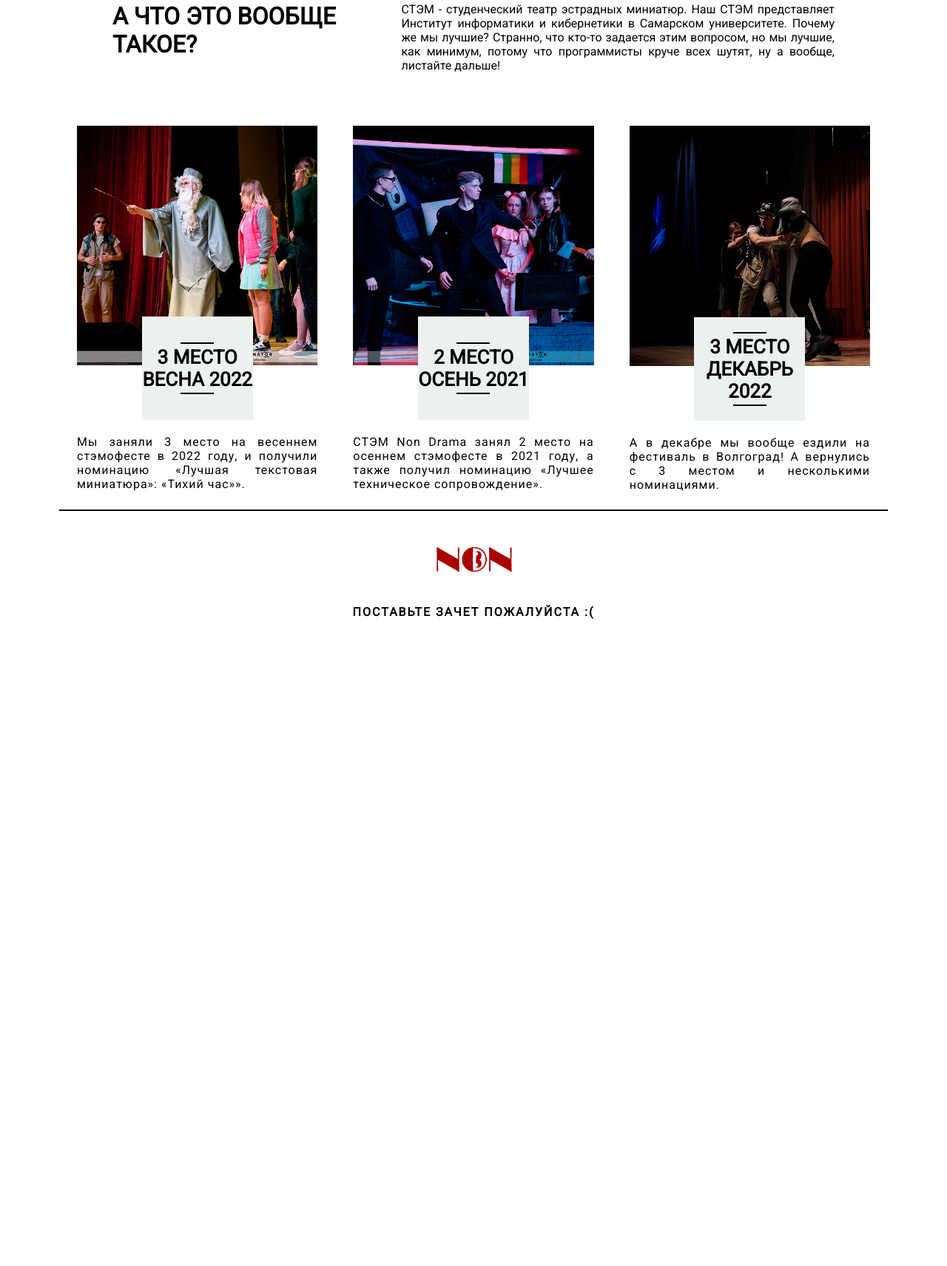
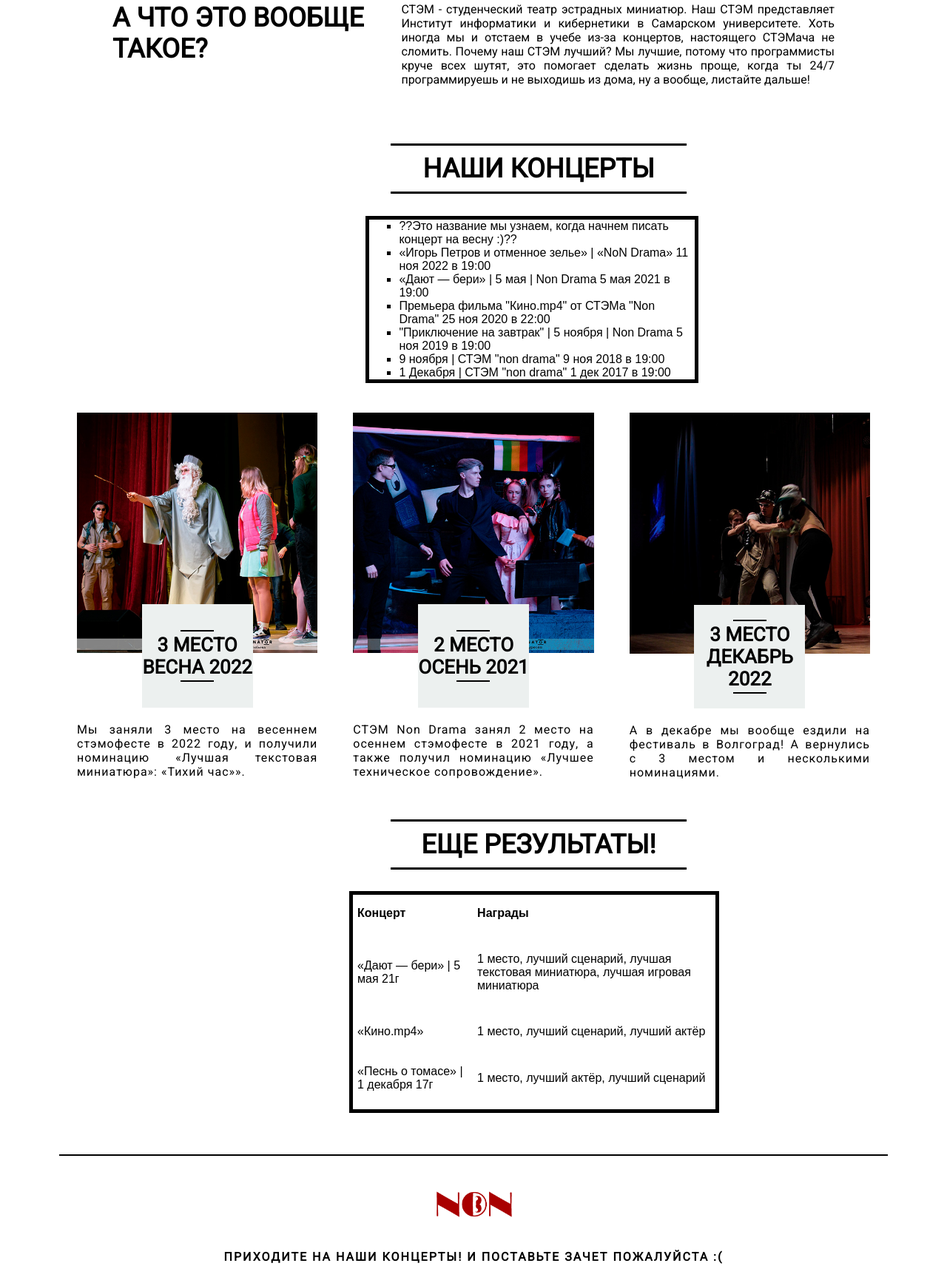
Before and after one commit to litirnntir/web-task, a plain HTML site: page index.html in a window 1280 px wide. Shown: the part 934-2646 px from the top of the page at 74% size. Before the commit the page ends 1827 px from the top, so only its background shows below. Drawn offline with Linux system fonts and the light colour scheme.

Commit message:
add table and list

```diff
--- a/css/index.css
+++ b/css/index.css
@@ -110,12 +110,40 @@ body{
 }
 .intro-header{
     text-transform: uppercase;
-    font-size: 32px;
+    font-size: 36px;
     margin-top: 16px;
 }
 .intro-text{
     font-weight: lighter;
     text-align: justify;
+}
+
+
+/* styles concerts list*/
+.concerts-header{
+    margin-left: 40%;
+    text-align: center;
+    font-size: 36px;
+    width: 400px;
+    border-top: 3px solid #000;
+    border-bottom: 3px solid #000;
+    padding: 10px 0;
+    grid-area: header;
+    text-transform: uppercase;
+}
+
+.list{
+    text-align: center;
+    margin-left: 37%;
+    width: 400px;
+    text-align: left;
+    font-family: sans-serif;
+    border-collapse: separate;
+    border-spacing: 5px;
+    background: #ffffff;
+    color: #000;
+    border: 5px solid #000000;
+    border-radius: 0px;
 }
 
 /* styles for blog section */
@@ -165,6 +193,36 @@ body{
     text-align: justify;
 }
 
+/* table styles */
+
+.results-header{
+    text-align: center;
+    margin-left: 40%;
+    font-size: 36px;
+    width: 400px;
+    border-top: 3px solid #000;
+    border-bottom: 3px solid #000;
+    padding: 10px 0;
+    grid-area: header;
+    text-transform: uppercase;
+}
+
+.table-container{
+    width: 500px;
+    height: 300px;
+    text-align: center;
+    margin-left: 35%;
+    margin-bottom: 5%;
+    text-align: left;
+    font-family: sans-serif;
+    border-collapse: separate;
+    border-spacing: 5px;
+    background: #ffffff;
+    color: #000;
+    border: 5px solid #000000;
+    border-radius: 0px;
+
+}
 /* styles for footer */
 .footer-container{
     display: flex;
@@ -181,4 +239,5 @@ body{
     font-weight: bold;
     text-transform: uppercase;
     letter-spacing: 2px;
+    text-align: center;
 }
--- a/index.html
+++ b/index.html
@@ -48,9 +48,28 @@
         <section class="intro">
             <h2 class="intro-header">А что это вообще такое?</h2>
             <p class="intro-text">СТЭМ - студенческий театр эстрадных миниатюр. Наш СТЭМ представляет Институт информатики и кибернетики в
-                Самарском университете.
-                Почему же мы лучшие? Странно, что кто-то задается этим вопросом, но мы лучшие, как минимум, потому что программисты круче всех шутят, ну а вообще, листайте дальше!
+                Самарском университете. Хоть иногда мы и отстаем в учебе из-за концертов, настоящего СТЭМача не сломить.
+                Почему наш СТЭМ лучший? Мы лучшие, потому что программисты круче всех шутят,
+                это помогает сделать жизнь проще, когда ты 24/7 программируешь и не выходишь из дома, ну а вообще, листайте дальше!
             </p>
+        </section>
+        <section>
+            <h1 class="concerts-header" >Наши концерты</h1>
+            <ul class="list" type="square">
+                <li>??Это название мы узнаем, когда начнем писать концерт на весну :)??</li>
+                <li>«Игорь Петров и отменное зелье» | «NoN Drama»
+                    11 ноя 2022 в 19:00</li>
+                <li>«Дают — бери» | 5 мая | Non Drama
+                    5 мая 2021 в 19:00</li>
+                <li>Премьера фильма "Кино.mp4" от СТЭМа "Non Drama"
+                    25 ноя 2020 в 22:00</li>
+                <li>"Приключение на завтрак" | 5 ноября | Non Drama
+                    5 ноя 2019 в 19:00</li>
+                <li>9 ноября | СТЭМ "non drama"
+                    9 ноя 2018 в 19:00</li>
+                <li>1 Декабря | СТЭМ "non drama"
+                    1 дек 2017 в 19:00</li>
+            </ul>
         </section>
         <section class="blog">
             <div class="blog-item">
@@ -108,9 +127,40 @@
                 </html> </div>
             </div>
         </section>
+        <section>
+            <h1 class="results-header" >Еще результаты!</h1>
+            <table class="table-container">
+                <tr>
+                    <th>Концерт</th>
+                    <th>Награды</th>
+                </tr>
+                <tr>
+                    <td>«Дают — бери» | 5 мая 21г</td>
+                    <td>1 место,
+                        лучший сценарий,
+                        лучшая текстовая миниатюра,
+                        лучшая игровая миниатюра
+                    </td>
+                </tr>
+                <tr>
+                    <td>«Кино.mp4»</td>
+                    <td>1 место,
+                        лучший сценарий,
+                        лучший актёр
+                    </td>
+                </tr>
+                <tr>
+                    <td>«Песнь о томасе» | 1 декабря 17г</td>
+                    <td>1 место,
+                        лучший актёр,
+                        лучший сценарий
+                    </td>
+                </tr>
+            </table>
+        </section>
         <footer class="footer-container">
             <img class="footer-logo" src="img/logo.png" alt="logo">
-            <p class="footer-please">Поставьте зачет пожалуйста :(</p>
+            <p class="footer-please">Приходите на наши концерты! И поставьте зачет пожалуйста :(</p>
         </footer>
     </div>
 </body>
```
